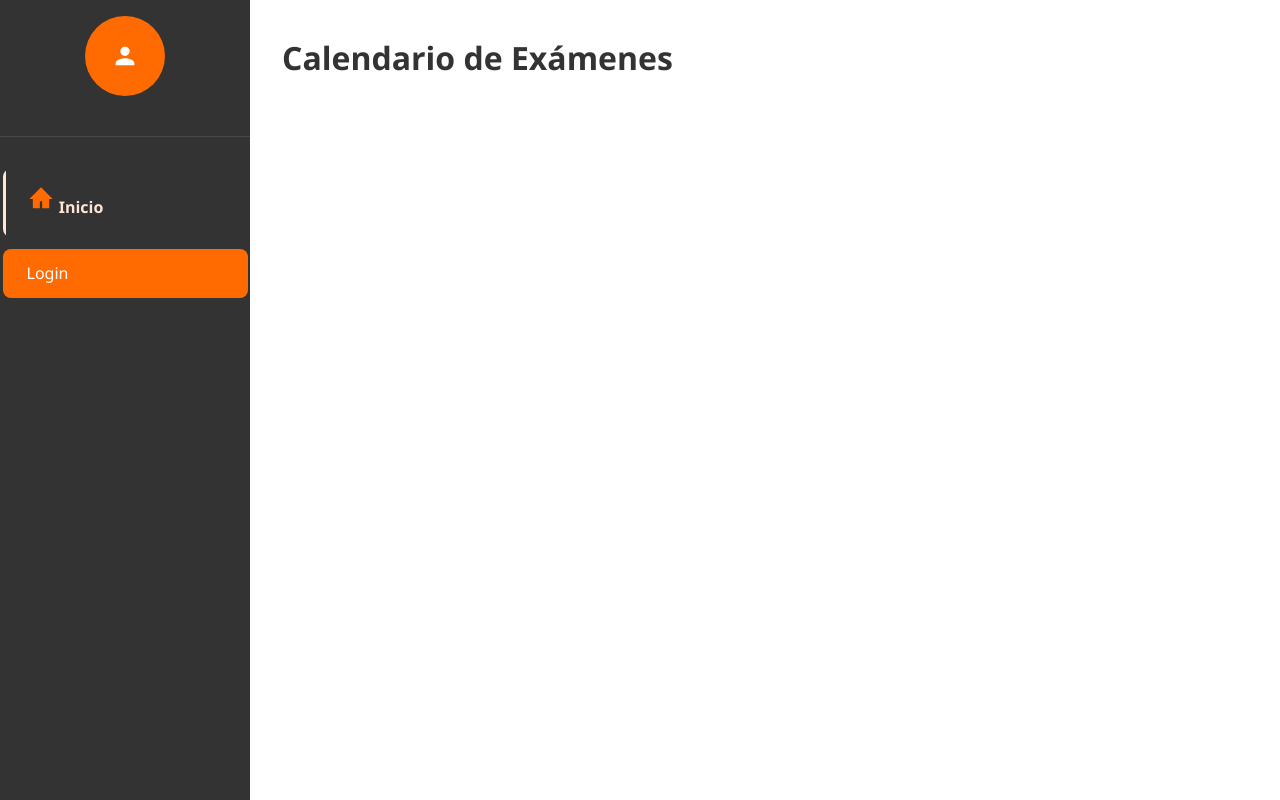
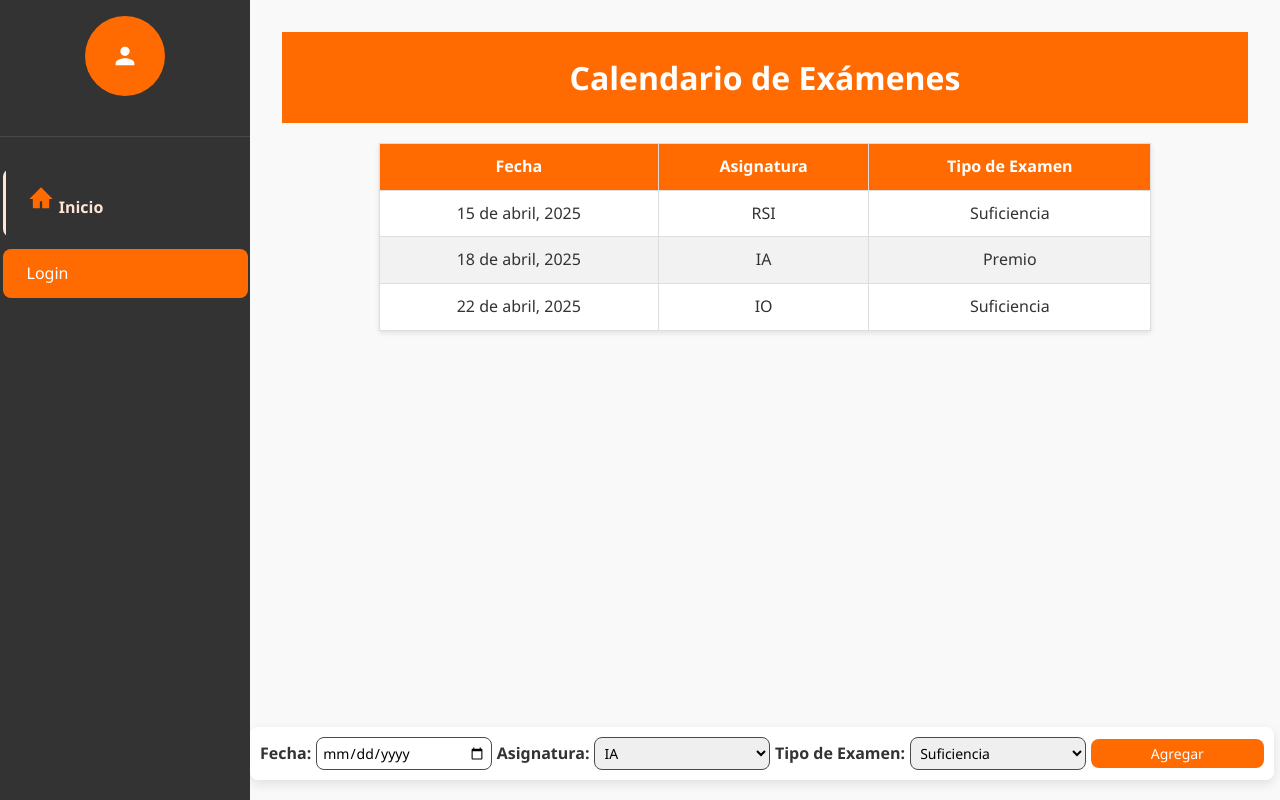
Before and after one commit to YuuNakata/ExamManagementSystem, a Django app: page /exams/calendar/ in a window 1280 px wide. Run offline with Django 5.2, Linux system fonts and the light colour scheme.

Commit message:
Multiple changes to UI

```diff
--- a/exams/templates/exams/calendar.html
+++ b/exams/templates/exams/calendar.html
@@ -1,4 +1,55 @@
 {% extends 'base.html' %}
+{% load static %}
+
 {% block content %}
-<h1>Calendario de Exámenes</h1>
+<div class="content-header">
+    <h1>Calendario de Exámenes</h1>
+</div>
+
+<table class="exam-calendar">
+    <thead>
+        <tr>
+            <th>Fecha</th>
+            <th>Asignatura</th>
+            <th>Tipo de Examen</th>
+        </tr>
+    </thead>
+    <tbody>
+        <tr>
+            <td>15 de abril, 2025</td>
+            <td>RSI</td>
+            <td>Suficiencia</td>
+        </tr>
+        <tr>
+            <td>18 de abril, 2025</td>
+            <td>IA</td>
+            <td>Premio</td>
+        </tr>
+        <tr>
+            <td>22 de abril, 2025</td>
+            <td>IO</td>
+            <td>Suficiencia</td>
+        </tr>
+    </tbody>
+</table>
+<form id="add-exam-form">
+    <label for="date">Fecha:</label>
+    <input type="date" id="date" required>
+    <label for="exam_type">Asignatura:</label>
+        <select id="exam_type" name="exam_type">
+            <option value="parcial">IA</option>
+            <option value="final">IO</option>
+        </select>
+    <label for="exam_type">Tipo de Examen:</label>
+        <select id="exam_type" name="exam_type">
+            <option value="parcial">Suficiencia</option>
+            <option value="final">Premio</option>
+        </select>
+    <button type="button" onclick="addExam()">Agregar</button>
+</form>
+<script src="{% static 'js/addCalendar.js' %}"></script>
 {% endblock %}
+
+{% block extra_css %}
+<link rel="stylesheet" href="{% static 'css/calendar.css' %}">
+{% endblock %}
--- /dev/null
+++ b/static/css/calendar.css
@@ -0,0 +1,118 @@
+:root {
+    --naranja: #FF6B00;
+    --naranja-suave: #FFE5D6;
+    --gris: #F5F5F5;
+    --gris-oscuro: #4A4A4A;
+    --negro: #333333;
+    --blanco: #FFFFFF;
+    --sombra: 0 4px 12px rgba(0,0,0,0.1);
+    --radio-borde: 8px;
+    --fuente-principal: 'Segoe UI', system-ui, -apple-system, sans-serif;
+}
+/* calendar.css */
+body {
+    font-family: Arial, sans-serif;
+    margin: 0;
+    padding: 0;
+    background-color: #f9f9f9;
+}
+
+.content-header {
+    background-color:var(--naranja);
+    color: #fff;
+    padding: 20px;
+    text-align: center;
+}
+
+.exam-calendar {
+    width: 80%;
+    margin: 20px auto;
+    border-collapse: collapse;
+    box-shadow: 0 2px 5px rgba(0, 0, 0, 0.1);
+    background-color: #fff;
+}
+
+.exam-calendar th, .exam-calendar td {
+    border: 1px solid #ddd;
+    text-align: center;
+    padding: 10px;
+}
+
+.exam-calendar th {
+    background-color:var(--naranja);
+    color: white;
+    font-weight: bold;
+}
+
+.exam-calendar tr:nth-child(even) {
+    background-color: #f2f2f2;
+}
+
+#add-exam-form {
+    width: 60%;
+    margin: 20px auto;
+    background: #fff;
+    padding: 20px;
+    border-radius: 5px;
+    box-shadow: 0 2px 5px rgba(0, 0, 0, 0.1);
+}
+
+#add-exam-form label {
+    display: block;
+    margin-bottom: 5px;
+    font-weight: bold;
+}
+
+#add-exam-form input, #add-exam-form select, #add-exam-form button {
+    width: 100%;
+    padding: 10px;
+    margin-bottom: 15px;
+    border: 1px solid #ddd;
+    border-radius: 4px;
+    font-size: 16px;
+}
+
+#add-exam-form {
+    display: flex; /* Elementos en fila */
+    justify-content: space-between; /* Espacio uniforme entre elementos */
+    align-items: center; /* Alineación vertical */
+    width: 80%; /* Ancho completo */
+    padding: 10px;
+    background: var(--blanco);
+    border-radius: var(--radio-borde);
+    box-shadow: var(--sombra);
+    position: fixed;
+    bottom: 0;
+    left: 250px; /* Anclado al borde izquierdo */
+    gap: 5px; /* Espacio entre elementos */
+}
+
+#add-exam-form label {
+    margin: 0;
+    font-weight: bold;
+    white-space: nowrap; /* Evitar que el texto se divida */
+}
+
+#add-exam-form input,
+#add-exam-form select,
+#add-exam-form button {
+    flex: 1; /* Todos los elementos tendrán el mismo tamaño */
+    padding: 5px;
+    margin: 0;
+    border: 1px solid var(--gris-oscuro);
+    border-radius: var(--radio-borde);
+    font-size: 14px;
+}
+
+#add-exam-form button {
+    background-color: var(--naranja);
+    color: var(--blanco);
+    border: none;
+    cursor: pointer;
+    transition: background-color 0.3s;
+}
+
+#add-exam-form button:hover {
+    background-color: var(--naranja-suave);
+    color: var(--negro);
+}
--- /dev/null
+++ b/static/js/addCalendar.js
@@ -0,0 +1,21 @@
+function addExam() {
+    const date = document.getElementById('date').value;
+    const subject = document.getElementById('subject').value;
+    const examType = document.getElementById('exam-type').value;
+
+    if (date && subject && examType) {
+        const tableBody = document.querySelector('.exam-calendar tbody');
+        const newRow = document.createElement('tr');
+
+        newRow.innerHTML = `
+            <td>${new Date(date).toLocaleDateString()}</td>
+            <td>${subject}</td>
+            <td>${examType}</td>
+        `;
+
+        tableBody.appendChild(newRow);
+        alert('Examen agregado exitosamente.');
+    } else {
+        alert('Por favor, completa todos los campos.');
+    }
+}
--- a/static/js/users.js
+++ b/static/js/users.js
@@ -1,4 +1,4 @@
-// Manejo de modales
+ // Manejo de modales
 function showModal(modalId) {
     const modal = document.getElementById(modalId);
     if (modal) {
--- a/users/templates/user_management.html
+++ b/users/templates/user_management.html
@@ -2,7 +2,9 @@
 {% load static %}
 
 {% block content %}
+
 <link rel="stylesheet" href="{% static "css/user_management.css" %}">
+
 <div class="main-content">
     <div class="widget">
         <div class="management-header">
```
Also changed, not shown: templates/base.html (line endings or trailing spaces).
